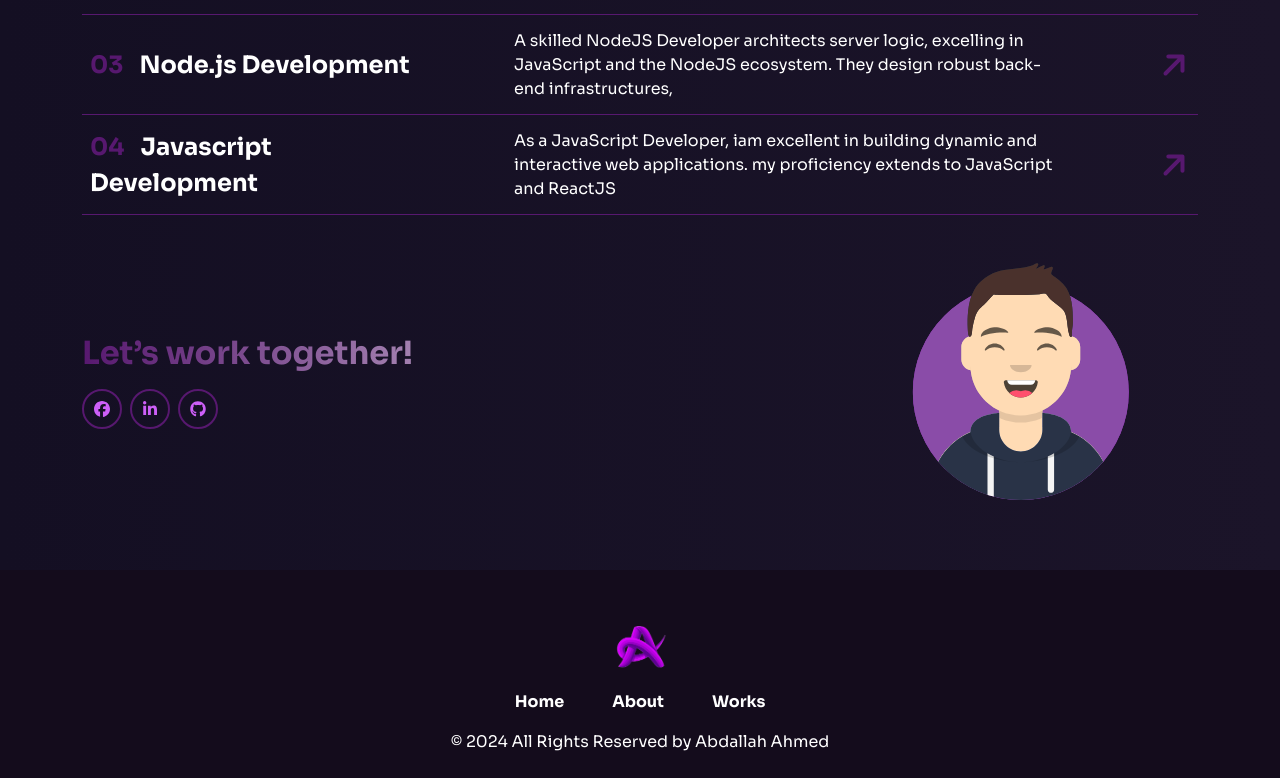
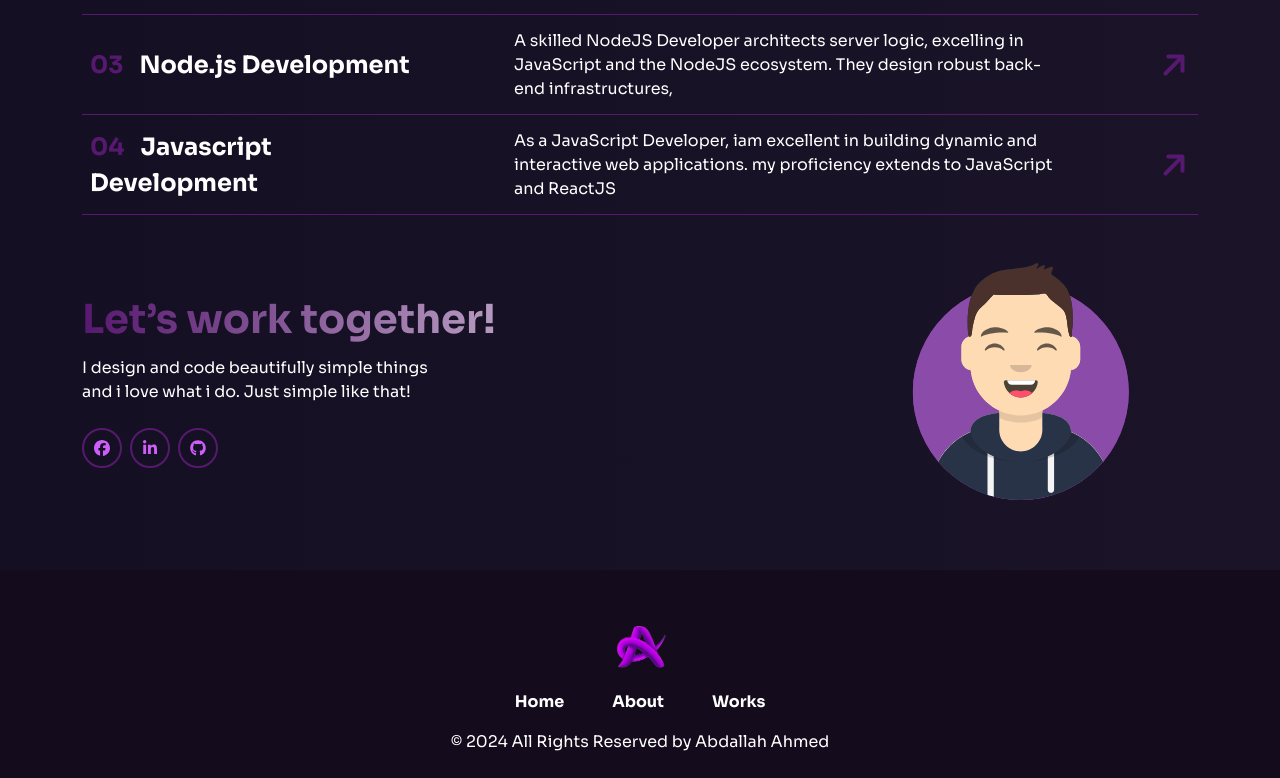
Before and after one commit to abdallah-ahmed222/my-portofolio, a React (Vite) app: page / in a window 1280 px wide. Shown: the part 1066-1844 px from the top of the page. Built offline with nearby package versions, Linux system fonts and the light colour scheme.

Commit message:
portfolio-2(add nav shadow)

```diff
--- a/src/components/Home/Home2.jsx
+++ b/src/components/Home/Home2.jsx
@@ -95,7 +95,11 @@ function Home2() {
         </div>
         <Row className="mt-5 align-items-center ">
           <Col md={8} className="home-about-social text-start">
-            <h2 className="main-name fs-2 fw-bold">Let’s work together!</h2>
+            <h2 className="main-name fs-1 fw-bold">Let’s work together!</h2>
+            <p className="w-50 text-white pt-1">
+              I design and code beautifully simple things and i love what i do.
+              Just simple like that!
+            </p>
             <div className="links-container w-25 d-flex justify-content-between align-items-center pt-2 pe-5">
               <LinksComponent />
             </div>
--- a/src/style.css
+++ b/src/style.css
@@ -80,8 +80,8 @@ button:focus {
 .sticky {
   background-color: #1b1a2ea9 !important;
   transition: all 0.3s ease-out 0s !important;
-  box-shadow: 0px 10px 10px 0px rgba(9, 5, 29, 0.171) !important;
-  backdrop-filter: blur(15px) !important;
+  box-shadow: 0px 10px 10px 7px rgba(9, 5, 29, 0.171) !important;
+  backdrop-filter: blur(18px) !important;
 }
 
 .navbar {
```
